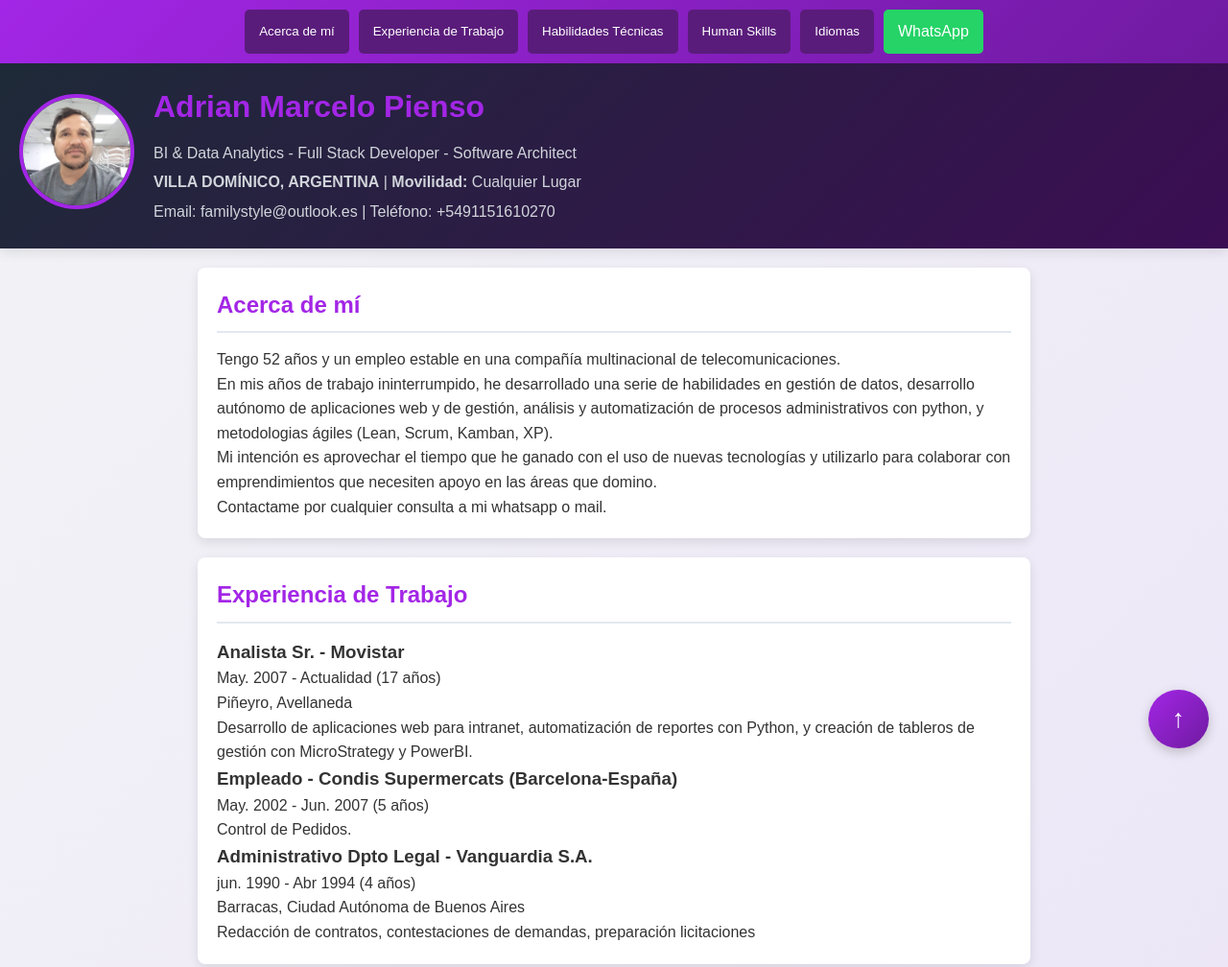
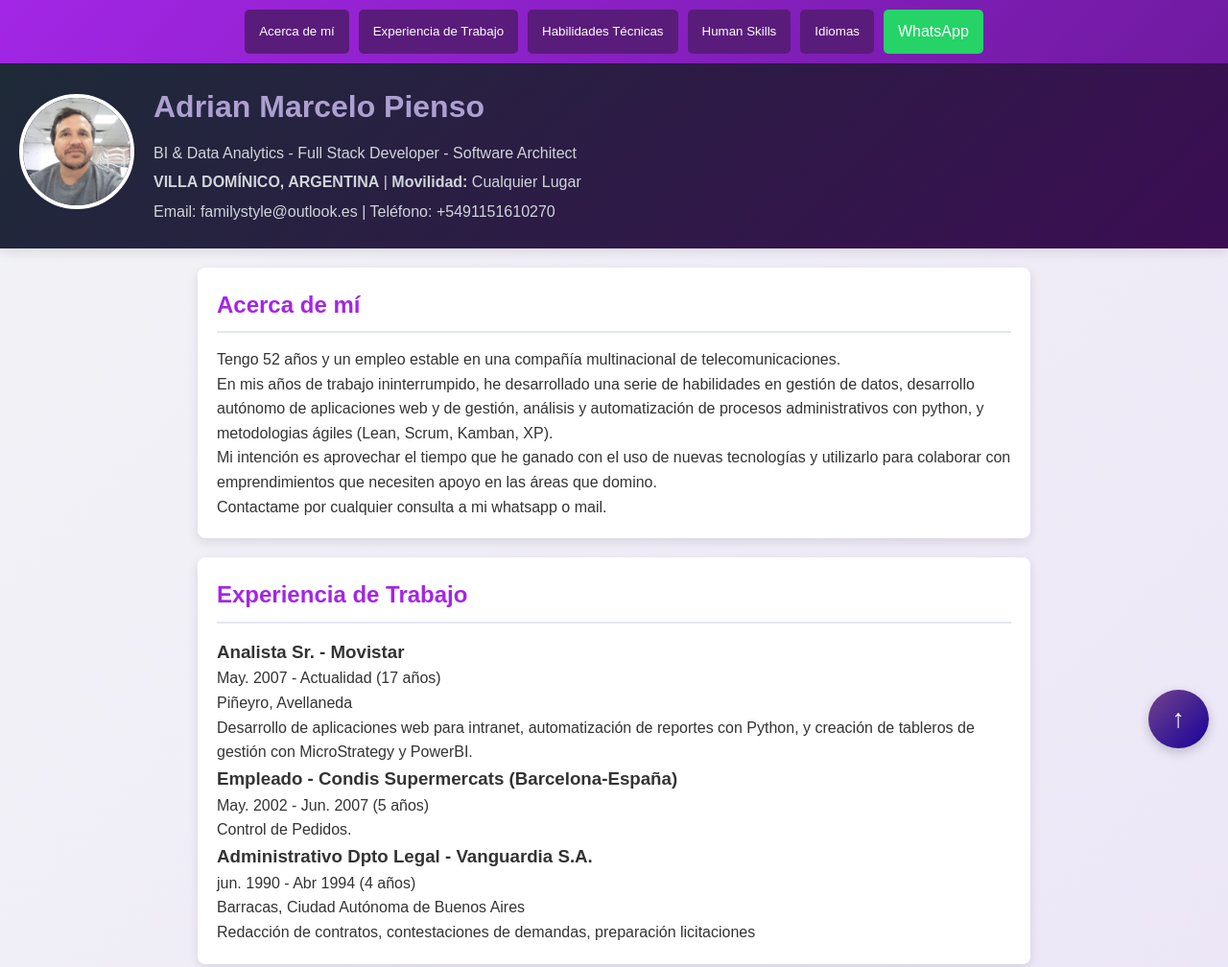
Before and after one commit to AdrianLarry/mi-curriculum, a plain HTML site: page index.html in a window 1280 px wide. Shown: the top 1008 px of the page at 96% size. Drawn offline with Linux system fonts and the light colour scheme.

Commit message:
Actualización currículum vitae

```diff
--- a/styles.css
+++ b/styles.css
@@ -27,7 +27,7 @@ header {
     width: 120px;
     height: 120px;
     border-radius: 50%;
-    border: 4px solid #a326e6;
+    border: 4px solid #ffffff;
 }
 
 .info {
@@ -37,7 +37,7 @@ header {
 .info h1 {
     font-size: 2em;
     margin-bottom: 10px;
-    color: #a326e6;
+    color: #ada0d1;
 }
 
 .info p {
@@ -120,7 +120,7 @@ h2 {
     position: fixed;
     bottom: 20px;
     right: 20px;
-    background: linear-gradient(135deg, #a326e6, #6f1aa0);
+    background: linear-gradient(135deg, #72448b, #18019a);
     color: #ffffff;
     border: none;
     padding: 15px 25px;
@@ -128,11 +128,11 @@ h2 {
     font-size: 27px;
     cursor: pointer;
     box-shadow: 0px 4px 12px rgba(0, 0, 0, 0.2);
-    transition: background 0.3s ease, box-shadow 0.3s ease;
+    transition: background 0.7s ease, box-shadow 0.3s ease;
 }
 
 .back-to-top:hover {
-    background: #6f1aa0;
+    background: #72448b;
     box-shadow: 0px 6px 14px rgba(0, 0, 0, 0.3);
 }
 
```
